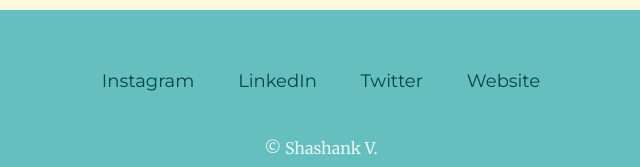
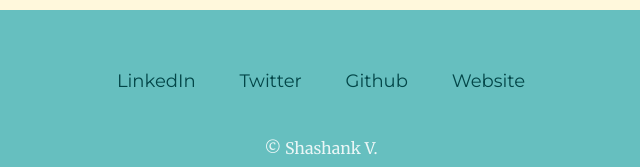
Before and after one commit to Shash2210/updated-cv, a plain HTML site: page index.html in a window 1280 px wide. Shown: the part 2498-2665 px from the top of the page, 319-959 px from the left. Drawn offline with Linux system fonts and the light colour scheme.

Commit message:
index.html

```diff
--- a/index.html
+++ b/index.html
@@ -54,9 +54,9 @@
 
 
   <div class="bottom-container">
-    <a class="footer-link" href="https://www.linkedin.com/in/shashank-v-951513233">Instagram</a>
     <a class="footer-link" href="https://www.linkedin.com/in/shashank-v-951513233">LinkedIn</a>
     <a class="footer-link" href="https://twitter.com/SV_0112?t=jrHXh_IjdZGOxVPNFT-Yog&s=08">Twitter</a>
+    <a class="footer-link" target="_blank" href=" https://github.com/ShashankV2210">Github</a>
     <a class="footer-link" target="_blank" href="https://shash2210.github.io/cv/">Website</a>
     <p class="last">© Shashank V.</p>
   </div>
```
